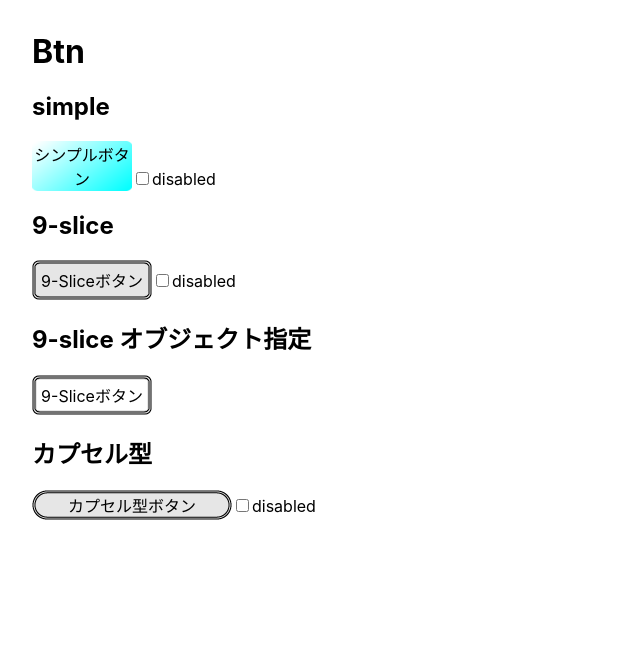
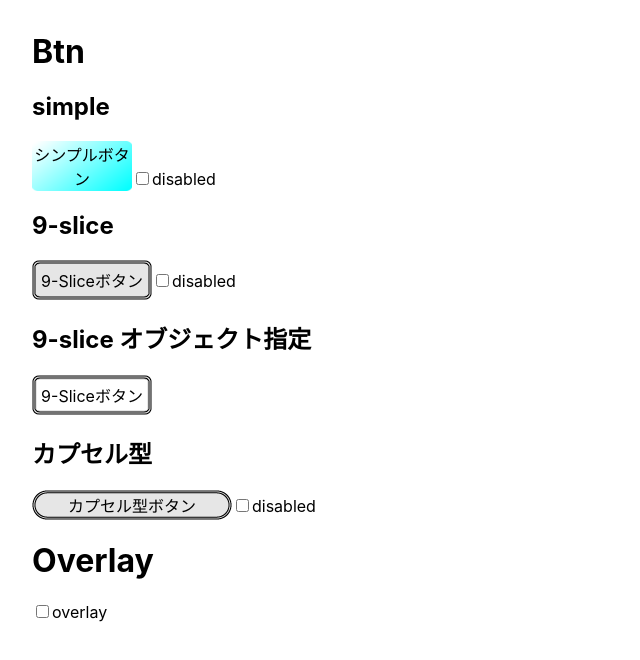
Before and after one commit to mgfujikura/vue-components, a Vue app: page / in a window 1280 px wide. Shown: the top 660 px of the page, without its empty margins (0-640 px from the left). Built offline with nearby package versions, Linux system fonts and the light colour scheme.

Commit message:
feat: Overlay実装

```diff
--- a/src/App.vue
+++ b/src/App.vue
@@ -1,10 +1,13 @@
 <script setup lang="ts">
 import Btn from '@/components/Btn.vue';
+import Overlay from '@/components/Overlay.vue';
 import { ref } from 'vue';
 
 const disabledCheck = ref(false);
 const disabledCheck2 = ref(false);
 const disabledCheck3 = ref(false);
+
+const overlay = ref(false);
 </script>
 
 <template>
@@ -71,6 +74,19 @@ const disabledCheck3 = ref(false);
       v-model="disabledCheck3"
       type="checkbox"
     /><label for="disabledCheck3">disabled</label>
+
+    <h1>Overlay</h1>
+    <input
+      id="overlay"
+      v-model="overlay"
+      type="checkbox"
+    /><label for="overlay">overlay</label>
+    <Overlay
+      v-model="overlay"
+      :close-on-click="true"
+    >
+      TEST
+    </Overlay>
   </div>
 </template>
 
--- /dev/null
+++ b/src/components/Overlay.vue
@@ -0,0 +1,43 @@
+<script setup lang="ts">
+import { computed } from 'vue';
+
+const props = defineProps<{
+  color?: string;
+  closeOnClick?: boolean;
+}>();
+const model = defineModel<boolean>();
+
+const color = computed(() => {
+  return props.color || '#00000099';
+});
+
+const onClick = () => {
+  if (props.closeOnClick) {
+    model.value = false;
+  }
+};
+</script>
+<template>
+  <Teleport to="body">
+    <div
+      v-if="model"
+      class="FwComponentOverlay"
+      :style="{
+        backgroundColor: color,
+      }"
+      @click="onClick"
+    >
+      <slot />
+    </div>
+  </Teleport>
+</template>
+<style scoped>
+div.FwComponentOverlay {
+  position: fixed;
+  top: 0;
+  left: 0;
+  width: 100%;
+  height: 100%;
+  z-index: 1000;
+}
+</style>
```
